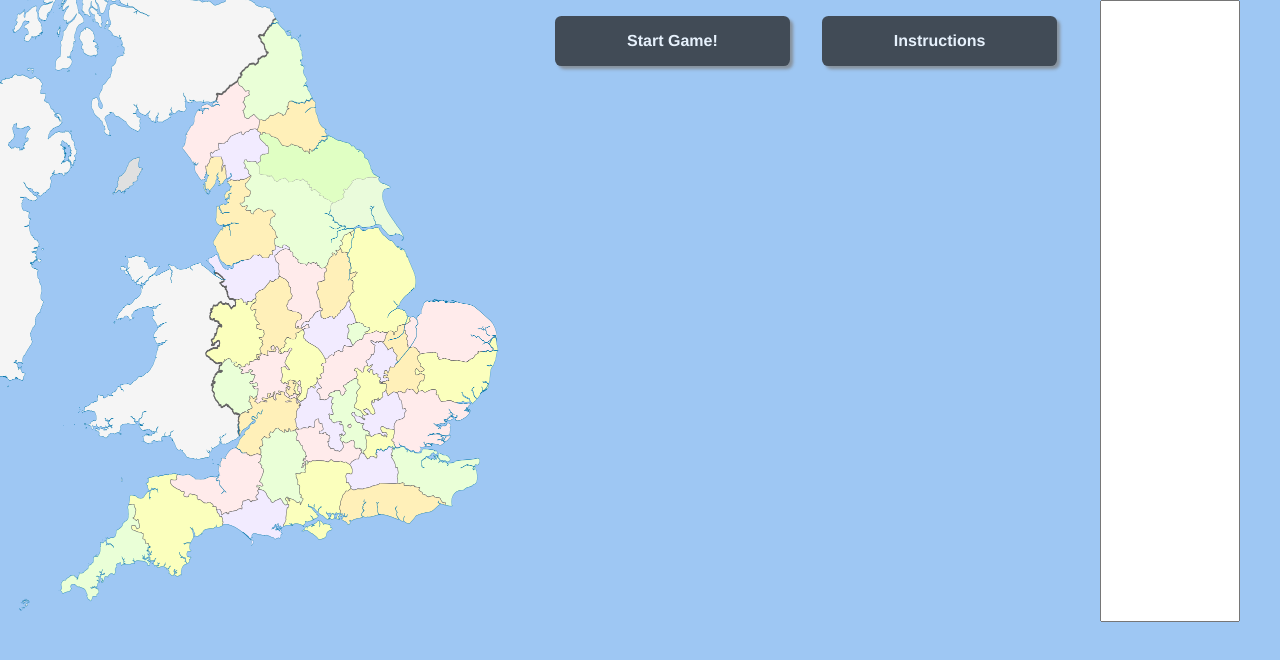
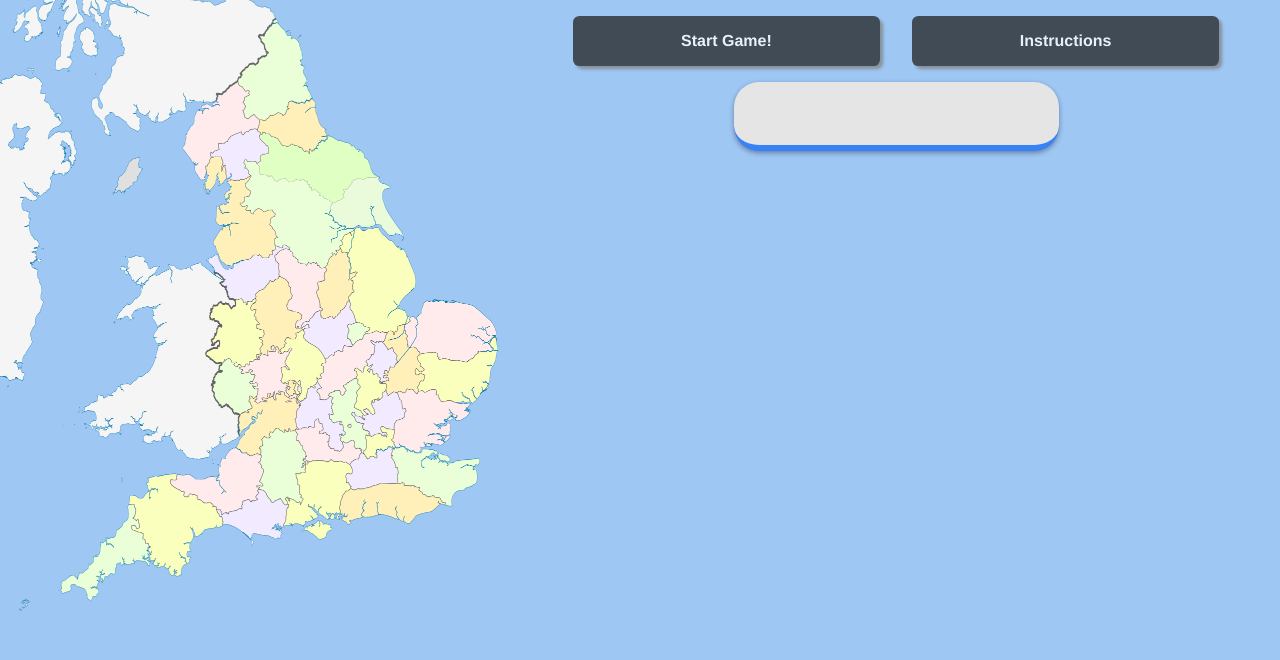
Before and after one commit to iO-Academy/23-jan-countyGuess, a plain HTML site: page index.html in a window 1280 px wide. Drawn offline with Linux system fonts and the light colour scheme.

Commit message:
div container for play area

```diff
--- a/index.html
+++ b/index.html
@@ -12,11 +12,21 @@
 <body>
 
     <main>
+
         <img src="map.png" alt="Map of English Counties">
-        <div class="container">
+        <div class="playAreaContainer">
+            <div class="topButtonContainer">
                 <button id="startGame">Start Game!</button>
                 <button id="instructions">Instructions</button>
             </div>
+            <div id="inputContainer">
+                <input id="guessInput" type="text">
+            </div>
+            <div>
+                <ul id="answersContainer"></ul>
+            </div>
+        </div>
+
         <div id="instructionModal">
                 <div id="instructionModalContent">
                     <span id="instructionModalClose">&times;</span>
@@ -27,11 +37,6 @@
                     <p>Click the "Start Game" button to start playing</p>
                 </div>
             </div>
-        <input id="guessInput" type="text">
-
-        <div>
-            <ul id="answersContainer"></ul>
-        </div>
     </main>
 
 </body>
--- a/styles.css
+++ b/styles.css
@@ -23,7 +23,24 @@ main img {
     align-items: flex-start;
 }
 
-.container button {
+.playAreaContainer{
+    display:flex;
+    flex-direction:column;
+    width: 60%;
+}
+
+#inputContainer{
+    display:flex;
+    justify-content:center;
+}
+
+.topButtonContainer{
+    display: flex;
+    justify-content: center;
+    align-items: flex-start;
+}
+
+.topButtonContainer button {
     margin: 1rem 1rem 1rem 1rem;
     background-color: #222;
     border-radius: 0.4rem;
@@ -79,6 +96,31 @@ main img {
     cursor: pointer;
 }
 
+input {
+    box-sizing: border-box;
+    height: 65px;
+    width: 325px;
+    padding: 12.5px;
+    outline: none;
+    border: none;
+    border-radius: 25px;
+    box-shadow: 0 2px 5px rgba(15, 15, 51, 0.4);
+    font-size: 25px;
+    color: rgba(15, 15, 51, 0.8);
+    background-color: #E5E5E5;
+    transition: .4s;
+}
+
+input:hover, :focus {
+    box-shadow: 0 5px 5px rgba(15, 15, 51, 0.4);
+}
+
+input:not(:placeholder-shown) {
+    margin-bottom: 10px;
+    border-bottom: 6px solid #3782F7;
+    height: 69px;
+}
+
 @media screen and (max-width: 800px) {
     main {
         display: block;
@@ -86,10 +128,10 @@ main img {
     main img {
         width: 100%
     }
-    .container {
+    .playAreaContainer {
         width: 100%;
     }
-    .container button {
+    .topButtonContainer button {
         font-size: 1rem;
     }
     #instructionModalContent {
```
Lines whose indentation alone changed are shown as unchanged.
